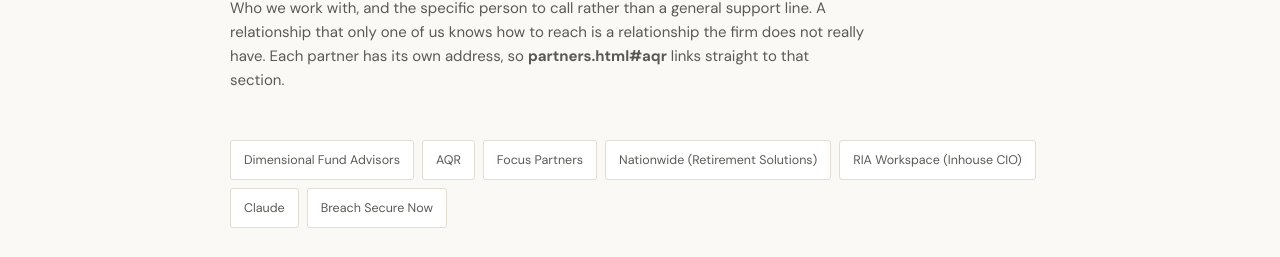
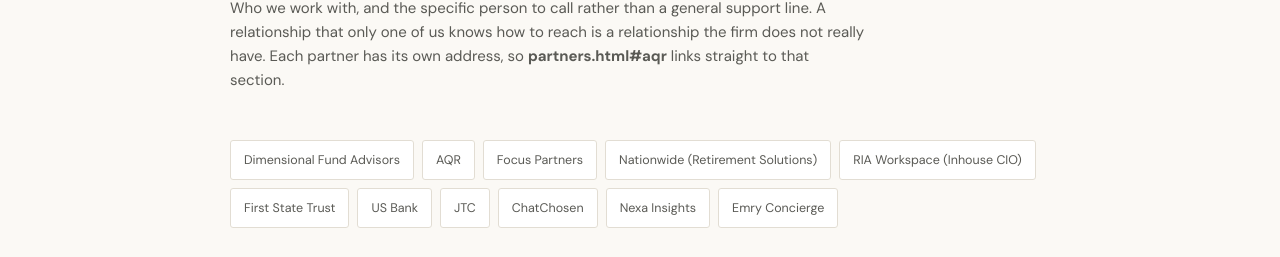
Before and after one commit to CalebL12/aspirean-intranet, a website: page partners.html in a window 1280 px wide. Shown: the part 231-488 px from the top of the page. Drawn offline with nearby package versions, Linux system fonts and the light colour scheme.

Commit message:
Add files via upload
Rework partners per CRM reality; add five partners; Envestnet and
BSN sign-ins; speed pass

- AQR: two team-inbox contacts, MyAQR login and registration links,
  inbox note moved into the description, footnote removed.
- Focus Partners: five contacts (Sean Brooks, FAS Trading, WestOne,
  Emily Macintosh for Focus Trusts with the Trusts@ inbox, Chuck
  Laverty for business valuation); adviser portal link pulled from
  Sign-ins; service agreement, escalation path and footnote removed.
- Nationwide trimmed to Luke Kilbert only.
- Claude removed from partners. Breach Secure Now moved to Sign-ins,
  link pending the portal URL from Inhouse CIO.
- New partners: First State Trust (Jacqui Jenkins), US Bank, JTC,
  ChatChosen (Kai Cromwell, Tryggvi Rafn Sigurbjarnarson), Nexa
  Insights (Chris Manker), Emry Concierge. Tiles rebuilt to match.
- Envestnet Direct added to Sign-ins with its logo.
- Six logos converted to webp, cropped, never upscaled past native.
- Speed: below-fold images lazy-load, one-day cache on /assets/*,
  sign-in count made honest (15 of 16 live). No SEO changes; the site
  stays noindexed.

```diff
--- a/partners.html
+++ b/partners.html
@@ -81,11 +81,10 @@ const PARTNERS = [
     id: "aqr",
     name: "AQR",
     logo: "assets/logos/aqr.webp", logoH: 30,
-    what: "Asset manager. Systematic and alternative strategies.",
+    what: "Asset manager. Systematic and alternative strategies. AQR works through team inboxes rather than a single named representative.",
     links: [
-      { label: "Adviser site", url: null },
-      { label: "Fund documents and prospectuses", url: null },
-      { label: "Research library", url: null }
+      { label: "MyAQR login", url: "https://flex.aqr.com/MyAQR/Login" },
+      { label: "MyAQR registration", url: "https://flex.aqr.com/MyAQR/Register" }
     ],
     contacts: [
       { name: "Strategy questions", role: "Team inbox",
@@ -93,11 +92,9 @@ const PARTNERS = [
         notes: "Strategy guidance and questions." },
       { name: "Operational questions", role: "Team inbox",
         email: "flexsmaops@aqr.com", phone: null,
-        notes: "Flex SMA operations." },
-      { name: null, role: "Named representative", email: null, phone: null,
-        notes: "AQR works through these inboxes rather than one rep. Add a name here when one attaches to the relationship." }
+        notes: "Flex SMA operations." }
     ],
-    notes: "Which strategies we actually use, and where they sit in the models. Not written yet."
+    notes: null
   },
   {
     id: "focus",
@@ -105,9 +102,7 @@ const PARTNERS = [
     logo: "assets/logos/focuspartners.webp", logoH: 30,
     what: "Partner firm. Set out here what the relationship actually covers.",
     links: [
-      { label: "Adviser portal", url: null },
-      { label: "Service agreement", url: null },
-      { label: "Escalation path", url: null }
+      { label: "Adviser portal", url: "https://portal.advisor.focuspartners.com/s/" }
     ],
     contacts: [
       { name: "Sean Brooks", role: "Relationship contact",
@@ -116,9 +111,14 @@ const PARTNERS = [
       { name: "FAS Trading", role: "Trading desk",
         email: "fasenvestnettrading@focuspartners.com", phone: "800-366-7266 x2, #3",
         notes: "Also fpastrading@focuspartners.com. 190 Carondelet Plaza, Suite 600, Clayton, MO 63105." },
-      { name: null, role: "Escalation", email: null, phone: null, notes: null }
+      { name: "WestOne", role: "Contact", email: null, phone: null, notes: null },
+      { name: "Emily Macintosh", role: "Focus Trusts",
+        email: "emily.macintosh@focuspartners.com", phone: null,
+        notes: "Team inbox: Trusts@focuspartners.com." },
+      { name: "Chuck Laverty", role: "Business valuation",
+        email: null, phone: null, notes: null }
     ],
-    notes: "What the relationship covers, and who decides when to use it. Not written yet."
+    notes: null
   },
   {
     id: "nationwide",
@@ -133,9 +133,7 @@ const PARTNERS = [
     contacts: [
       { name: "Luke Kilbert", role: "Senior analyst",
         email: "kilbel@nationwide.com", phone: "614-435-3358",
-        notes: "Financial Professional Servicing Team, Retirement Solutions." },
-      { name: null, role: "Backup contact", email: null, phone: null, notes: null },
-      { name: null, role: "Escalation", email: null, phone: null, notes: null }
+        notes: "Financial Professional Servicing Team, Retirement Solutions." }
     ],
     notes: "Which plans this relationship actually covers. Not written yet."
   },
@@ -162,42 +160,76 @@ const PARTNERS = [
     notes: "Surnames and direct lines for Mark and Gus are in the CRM record; add them here when confirmed."
   },
   {
-    id: "claude",
-    name: "Claude",
-    logo: "assets/logos/claude.webp", logoH: 30,
-    what: "Anthropic. The AI assistant the firm works in, and the account behind it.",
+    id: "firststate",
+    name: "First State Trust",
+    logo: "assets/logos/firststate.webp", logoH: 30,
+    what: "Trust company. Set out here what we use them for.",
     links: [
-      { label: "Claude", url: "https://claude.ai" },
-      { label: "Support centre", url: "https://support.claude.com" },
-      { label: "Enterprise sales", url: "https://www.anthropic.com/contact-sales" },
-      { label: "Our internal Claude guide", url: null }
+      { label: "Website", url: "https://www.fs-trust.com" }
     ],
     contacts: [
-      { name: null, role: "Anthropic account contact", email: null, phone: null, notes: null },
-      { name: "Caleb", role: "Internal owner", email: "caleb@aspirean.com", phone: null,
-        notes: "Seats, skill files, and what the team is using it for." },
-      { name: null, role: "Billing", email: null, phone: null, notes: null }
+      { name: "Jacqui Jenkins", role: "Contact",
+        email: "jjenkins@fs-trust.com", phone: null, notes: null }
     ],
-    notes: "The rules on what may be put into an assistant, and on reviewing output before it reaches a client, sit in the AI row on the policies page rather than here."
+    notes: null
   },
   {
-    id: "breachsecurenow",
-    name: "Breach Secure Now",
-    logo: "assets/logos/bsn.webp", logoH: 30,
-    what: "Security awareness training, simulated phishing, dark web monitoring, and the written security policies that come with it.",
+    id: "usbank",
+    name: "US Bank",
+    logo: null, logoH: 30,
+    what: "Bank and corporate trustee. Set out here what the relationship covers.",
+    links: [],
+    contacts: [
+      { name: null, role: "Relationship contact", email: null, phone: null, notes: null }
+    ],
+    notes: null
+  },
+  {
+    id: "jtc",
+    name: "JTC",
+    logo: "assets/logos/jtc.webp", logoH: 30,
+    what: "Trust and fund administration group. Set out here what the relationship covers.",
     links: [
-      { label: "Training platform", url: null },
-      { label: "Our MSP, who resells it", url: null },
-      { label: "Training completion records", url: null }
+      { label: "Website", url: "https://www.jtcgroup.com" }
     ],
     contacts: [
-      { name: "RIA Workspace (Inhouse CIO)", role: "Our MSP, first call",
-        email: "helpdesk@inhousecio.com", phone: "877-361-3499, option 2",
-        notes: "Breach Secure Now sells through IT providers rather than direct, and Inhouse CIO is ours." },
-      { name: null, role: "Breach Secure Now contact", email: null, phone: null, notes: null },
-      { name: null, role: "Support and escalation", email: null, phone: null, notes: null }
+      { name: null, role: "Relationship contact", email: null, phone: null, notes: null }
     ],
-    notes: "This is where the evidence of annual cybersecurity training comes from, which is the part an examiner asks to see. Keep the completion records somewhere Brad can produce them."
+    notes: null
+  },
+  {
+    id: "chatchosen",
+    name: "ChatChosen",
+    logo: "assets/logos/chatchosen.webp", logoH: 28,
+    what: "Set out here what the relationship covers.",
+    links: [],
+    contacts: [
+      { name: "Kai Cromwell", role: "Contact", email: null, phone: null, notes: null },
+      { name: "Tryggvi Rafn Sigurbjarnarson", role: "Contact", email: null, phone: null, notes: null }
+    ],
+    notes: null
+  },
+  {
+    id: "nexa",
+    name: "Nexa Insights",
+    logo: "assets/logos/nexa.webp", logoH: 30,
+    what: "Client survey and feedback platform for advisory firms.",
+    links: [],
+    contacts: [
+      { name: "Chris Manker", role: "Contact", email: null, phone: null, notes: null }
+    ],
+    notes: null
+  },
+  {
+    id: "emry",
+    name: "Emry Concierge",
+    logo: "assets/logos/emry.webp", logoH: 30,
+    what: "Set out here what the relationship covers.",
+    links: [],
+    contacts: [
+      { name: null, role: "Relationship contact", email: null, phone: null, notes: null }
+    ],
+    notes: null
   }
 ];
 
@@ -244,7 +276,7 @@ $("#jump").innerHTML = PARTNERS.map(p => `<a href="#${esc(p.id)}">${esc(p.name)}
 $("#partners").innerHTML = PARTNERS.map((p, n) => `
   <div class="block" id="${esc(p.id)}">
     <div class="block-head">
-      <span class="mark" aria-hidden="true">${["I","II","III","IV","V","VI","VII","VIII"][n] || "&middot;"}</span>
+      <span class="mark" aria-hidden="true">${["I","II","III","IV","V","VI","VII","VIII","IX","X","XI","XII"][n] || "&middot;"}</span>
       ${p.logo ? `<img src="${esc(p.logo)}" alt="" style="height:${Number(p.logoH) || 28}px;width:auto;align-self:center" onerror="this.remove()">` : ""}
       <h2>${esc(p.name)}</h2>
       <span class="aside">${p.contacts.filter(c => c.name).length} of ${p.contacts.length} contacts set</span>
@@ -254,10 +286,9 @@ $("#partners").innerHTML = PARTNERS.map((p, n) => `
     <p class="lbl">Our contacts there</p>
     <div class="contacts">${p.contacts.map(contactHTML).join("")}</div>
 
-    <p class="lbl" style="margin-top:var(--s6)">Links</p>
-    <div class="ledger">${p.links.map(linkRow).join("")}</div>
-
-    <p class="hint" style="margin-top:var(--s4);max-width:70ch">${esc(p.notes)}</p>
+    ${p.links.length ? `<p class="lbl" style="margin-top:var(--s6)">Links</p>
+    <div class="ledger">${p.links.map(linkRow).join("")}</div>` : ""}
+    ${p.notes ? `<p class="hint" style="margin-top:var(--s4);max-width:70ch">${esc(p.notes)}</p>` : ""}
   </div>`).join("");
 </script>
 </body>
```
Also changed, not shown: index.html (+30 -14 lines), assets/logos/chatchosen.webp (added), assets/logos/emry.webp (added), assets/logos/envestnet.webp (added), assets/logos/firststate.webp (added), assets/logos/jtc.webp (added), assets/logos/nexa.webp (added), netlify.toml.
